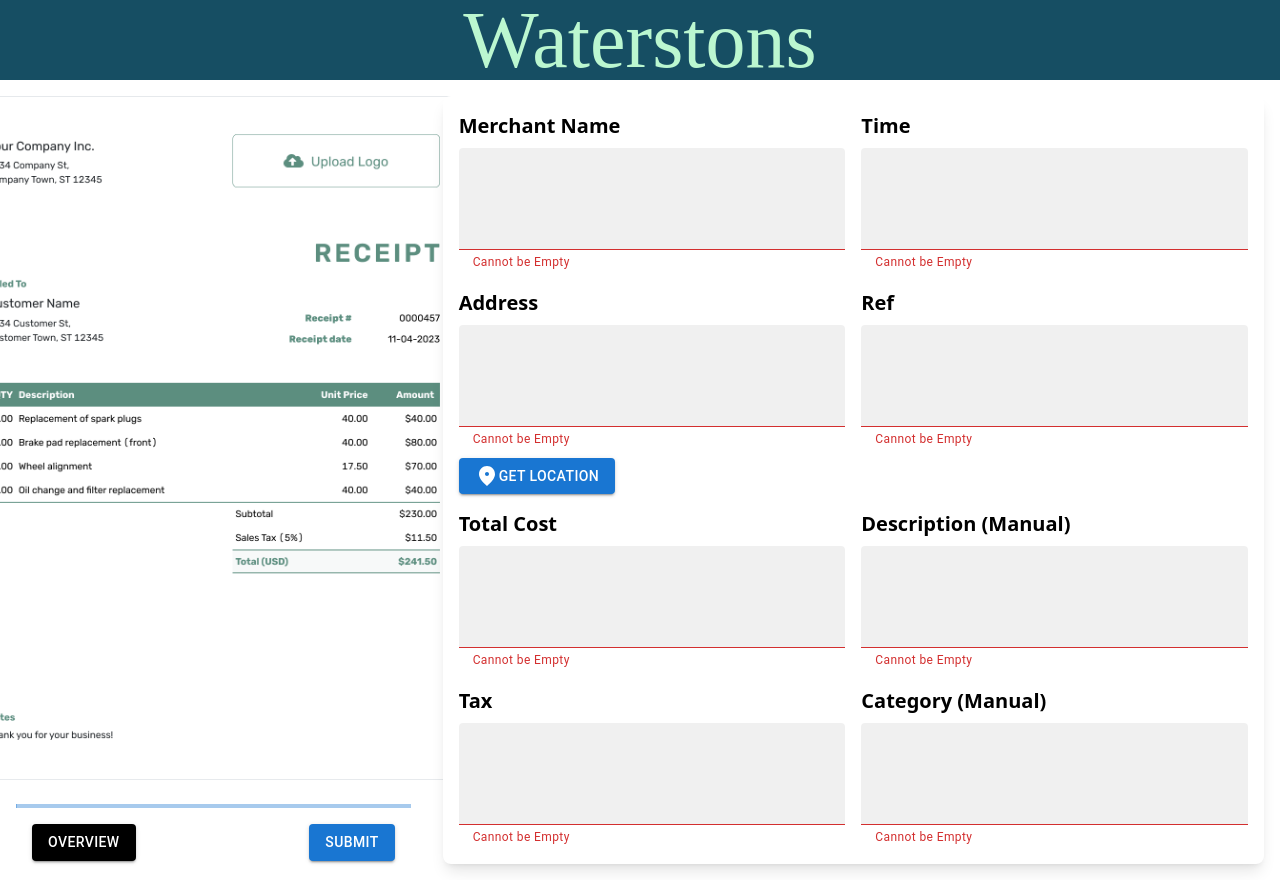
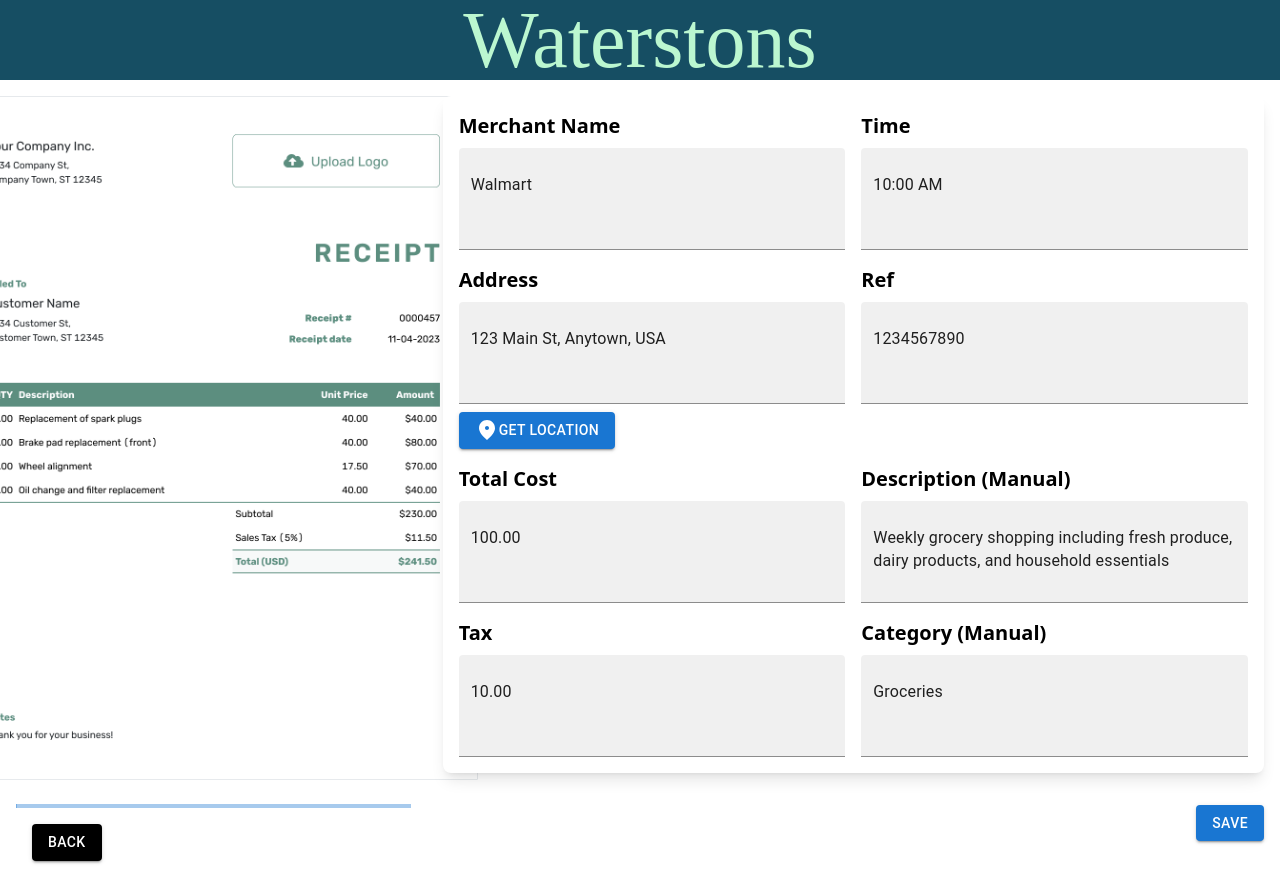
Before and after one commit to COMP2281/software-engineering-group24-25-22, a React (Vite) app in the folder frontend/: page /dashboard/1 in a window 1280 px wide. Built offline with nearby package versions, Linux system fonts and the light colour scheme.

Commit message:
Navigation fixes and button rename

```diff
--- a/frontend/src/component/buttons/overview_button.tsx
+++ b/frontend/src/component/buttons/back_button.tsx
@@ -2,7 +2,7 @@
 import Button from '@mui/material/Button';
 import { useNavigate } from 'react-router-dom';
 
-export function OverviewButton() {
+export function BackButton() {
     const navigate = useNavigate();
 
     const handleClick = () => {
@@ -16,7 +16,7 @@
                 sx={{ backgroundColor: 'black', color: 'white', '&:hover': { backgroundColor: '#333' } }}
                 onClick={handleClick}
             >
-                Overview
+                Back
             </Button>
         </div>
     );
--- /dev/null
+++ b/frontend/src/component/buttons/save_button.tsx
@@ -0,0 +1,38 @@
+import React from 'react'
+import Button from '@mui/material/Button';
+import { useNavigate } from 'react-router-dom';
+import { pendingItems } from '../../data/receipts';
+import { displayToProperty } from '../../utils/fieldMapping';
+import { PendingItem } from '../../types/receipt';
+
+interface SaveButtonProps {
+    itemID: number;
+    fieldValues: { [key: string]: string };
+}
+
+export function SaveButton({ itemID, fieldValues }: SaveButtonProps) {
+    const navigate = useNavigate();
+
+    const handleSubmit = () => {
+        const itemIndex = pendingItems.findIndex(item => item.id === itemID);
+        if (itemIndex !== -1) {
+            const updatedItem = { ...pendingItems[itemIndex] } as PendingItem;
+            Object.entries(fieldValues).forEach(([displayName, value]) => {
+                const propertyName = displayToProperty[displayName];
+                if (propertyName in updatedItem) {
+                    (updatedItem as any)[propertyName] = value;
+                }
+            });
+            pendingItems[itemIndex] = updatedItem;
+            console.log('Updated pendingItems:', pendingItems);
+
+            navigate('/upload');
+        }
+    };
+
+    return (
+        <div>
+            <Button variant="contained" onClick={handleSubmit}>Save</Button>
+        </div>
+    );
+}
--- a/frontend/src/component/buttons/submit_button.tsx
+++ /dev/null
@@ -1,10 +0,0 @@
-import React from 'react'
-import Button from '@mui/material/Button';
-
-export function SubmitButton() {
-    return (
-        <div>
-            <Button variant="contained">Submit</Button>
-        </div>
-    );
-}
--- a/frontend/src/component/fields/field_table.tsx
+++ b/frontend/src/component/fields/field_table.tsx
@@ -1,33 +1,41 @@
-import React from 'react'
+import React, { useState } from 'react'
 import { useParams } from 'react-router-dom'
-
+import { pendingItems } from '../../data/receipts';
 import { InputTextField } from './text_field';
 import { LocationButton } from '../buttons/location_button'
+import { SaveButton } from '../buttons/save_button'
 import { displayToProperty } from '../../utils/fieldMapping';
+import { PendingItem } from '../../types/receipt';
 
-interface FieldTableProps {
-    setFieldValues: React.Dispatch<React.SetStateAction<{ [key: string]: string }>>;
-    initialValues?: { [key: string]: string };
-}
-
-export function FieldTable({setFieldValues, initialValues = {} }: FieldTableProps) {
+export function FieldTable() {
     const { id } = useParams<{ id: string }>();
     const fields = Object.keys(displayToProperty);
+    const numericId = parseInt(id || '0');
+
+    const foundItem = pendingItems.find(item => item.id === numericId) as PendingItem | undefined;
+    const itemValues: Partial<PendingItem> = foundItem || {};
+
+    const [currentFieldValues, setCurrentFieldValues] = useState<{ [key: string]: string }>({});
 
     return (
+        <div className="flex flex-col gap-4">
             <div className="grid grid-cols-2 gap-4 w-full p-4 bg-white shadow-lg rounded-lg">
                 {fields.map((field) => (
                     <div key={field} className="flex flex-col gap-2">
                         <label className="text-xl font-semibold">{field}</label>
                         <InputTextField
-                        itemID={parseInt(id || '0')}
+                            itemID={numericId}
                             field={field}
-                        initialValue={initialValues[field] || ''}
-                        setFieldValues={setFieldValues}
+                            initialValue={String(itemValues[displayToProperty[field]] || '')}
+                            setFieldValues={setCurrentFieldValues}
                         />
                         {field === 'Address' && <LocationButton />}
                     </div>
                 ))}
             </div>
+            <div className="flex justify-end mt-4">
+                <SaveButton itemID={numericId} fieldValues={currentFieldValues} />
+            </div>
+        </div>
     );
 }
--- a/frontend/src/component/fields/image_field.tsx
+++ b/frontend/src/component/fields/image_field.tsx
@@ -2,8 +2,8 @@
 import LinearProgress from '@mui/material/LinearProgress';
 import ImageIcon from '@mui/icons-material/Image';
 
-import { SubmitButton } from '../buttons/submit_button';
-import { OverviewButton } from '../buttons/overview_button';
+import { SaveButton } from '../buttons/save_button';
+import { BackButton } from '../buttons/back_button';
 
 interface BoxBaseProps {
     image: string;
@@ -29,8 +29,7 @@
                     <LinearProgress variant="determinate" value={progress} className="w-full mt-2" />
                 </div>
                 <div className="flex flex-row justify-between p-4 w-full">
-                    <OverviewButton />
-                    <SubmitButton />
+                    <BackButton />
                 </div>
 
 
--- a/frontend/src/component/fields/text_field.tsx
+++ b/frontend/src/component/fields/text_field.tsx
@@ -27,8 +27,6 @@
     }, [value, field, setFieldValues]);
 
     const handleChange = (event: React.ChangeEvent<HTMLInputElement>) => {
-        const currentItem = pendingItems.find(item => item.id === itemID);
-        console.log(`Editing field "${field}" for receipt ${itemID}:`, currentItem);
 
         const inputValue = event.target.value;
         setValue(inputValue);
--- a/frontend/src/pages/dashboard/[id].tsx
+++ /dev/null
@@ -1,81 +0,0 @@
-import React, { useEffect, useState } from 'react';
-import { useParams, useNavigate } from 'react-router-dom';
-import { FieldTable } from '../../component/fields/field_table';
-import { pendingItems } from '../../data/receipts';
-import { PendingItem } from '../../types/receipt';
-import { displayToProperty } from '../../utils/fieldMapping';
-
-export default function ReceiptDashboard() {
-    const { id } = useParams<{ id: string }>();
-    const numericId = id ? parseInt(id, 10) : null;
-    const navigate = useNavigate();
-    const [receipt, setReceipt] = useState<PendingItem | null>(null);
-    const [fieldValues, setFieldValues] = useState<{ [key: string]: string }>({});
-
-    useEffect(() => {
-        if (!numericId) return;
-
-        const foundReceipt = pendingItems.find(item => item.id === numericId);
-
-        if (!foundReceipt) {
-            console.error(`Receipt with ID ${numericId} not found`);
-            navigate('/upload');
-            return;
-        }
-
-        setReceipt(foundReceipt);
-
-        // Convert numeric values to strings for the form
-        const initialValues = Object.entries(displayToProperty).reduce((acc, [display, prop]) => {
-            acc[display] = String(foundReceipt[prop]);
-            return acc;
-        }, {} as { [key: string]: string });
-
-        setFieldValues(initialValues);
-    }, [numericId, navigate]);
-
-    if (!receipt || !numericId) {
-        return (
-            <div className="p-8">
-                <h1 className="text-2xl font-bold mb-4">Loading receipt data...</h1>
-            </div>
-        );
-    }
-
-    return (
-        <div className="p-8">
-            <h1 className="text-2xl font-bold mb-4">Receipt Details - {receipt.title}</h1>
-            <div className="mb-8">
-                <FieldTable
-                    itemID={numericId}
-                    setFieldValues={setFieldValues}
-                    initialValues={fieldValues}
-                />
-            </div>
-            <div className="flex justify-end space-x-4">
-                <button
-                    onClick={() => navigate('/upload')}
-                    className="px-4 py-2 bg-gray-200 rounded hover:bg-gray-300"
-                >
-                    Back
-                </button>
-                <button
-                    onClick={() => {
-                        const updatedReceipt = { ...receipt };
-                        Object.entries(fieldValues).forEach(([display, value]) => {
-                            const prop = displayToProperty[display];
-                            if (prop) {
-                                updatedReceipt[prop] = value;
-                            }
-                        });
-                        console.log('Saving updated receipt:', updatedReceipt);
-                        navigate('/upload');
-                    }}
-                    className="px-4 py-2 bg-blue-500 text-white rounded hover:bg-blue-600"
-                >
-                    Save Changes
-                </button>
-            </div>
-        </div>
-    );
-}
```
Lines whose indentation alone changed are shown as unchanged.
